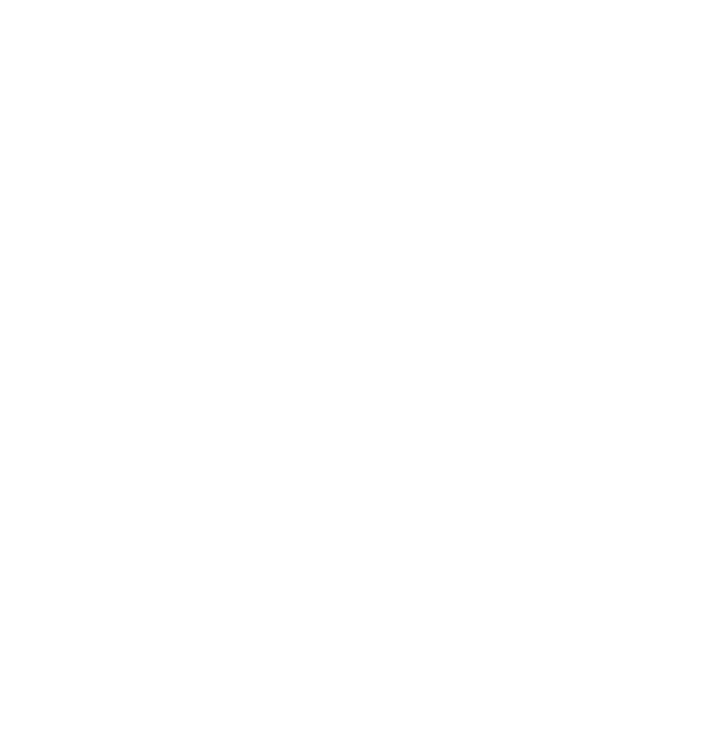
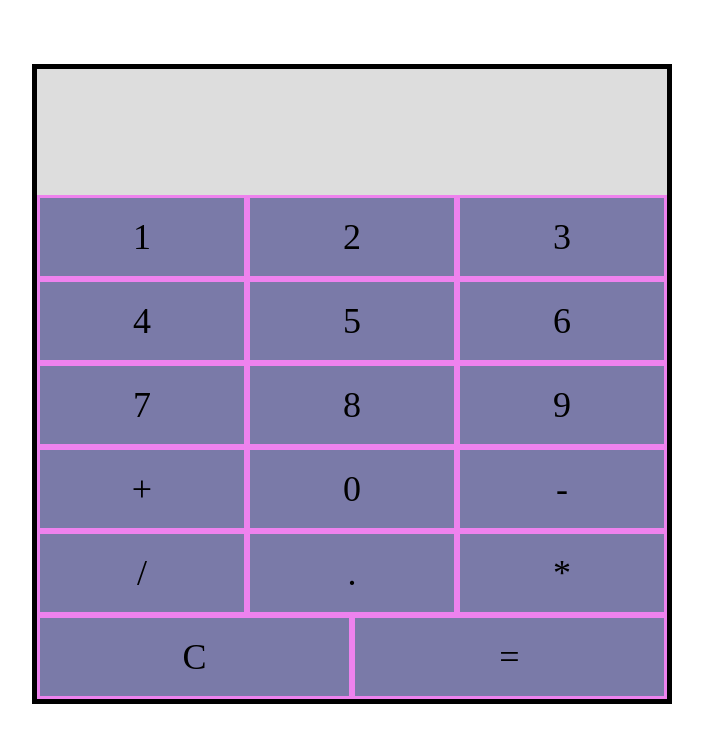
Before and after one commit to ReVaNNNNN/Frontend-II, a plain HTML site: page Day9/index.html in a window 1280 px wide. Shown: the whole page, without its empty margins (288-991 px from the left). Drawn offline with Linux system fonts and the light colour scheme.

Commit message:
Calculator Flex

```diff
--- a/Day9/index.html
+++ b/Day9/index.html
@@ -3,10 +3,29 @@
 <head>
     <meta charset="UTF-8">
     <meta name="viewport" content="width=device-width, initial-scale=1.0">
-    <title>Flex</title>
+    <title>Flex - Kalkulator</title>
     <link rel="stylesheet" href="style.css">
 </head>
 <body>
-
+    <div class="result"></div>
+    <div class="panel">
+        <div>1</div>
+        <div>2</div>
+        <div>3</div>
+        <div>4</div>
+        <div>5</div>
+        <div>6</div>
+        <div>7</div>
+        <div>8</div>
+        <div>9</div>
+        <div>+</div>
+        <div>0</div>
+        <div>-</div>
+        <div>/</div>
+        <div>.</div>
+        <div>*</div>
+        <div>C</div>
+        <div>=</div>
+    </div>
 </body>
 </html>
--- a/Day9/style.css
+++ b/Day9/style.css
@@ -0,0 +1,36 @@
+* {
+    margin: 0;
+    padding: 0;
+    box-sizing: border-box;
+}
+
+body {
+    display: flex;
+    flex-direction: column;
+    height: 80vh;
+    width: 50%;
+    margin: 5% auto;
+    border: 5px solid black;
+}
+
+.result {
+    flex-basis: 20%;
+    background-color: #ddd;
+}
+
+.panel {
+    flex-grow: 1;
+    display: flex;
+    flex-wrap: wrap;
+}
+
+.panel div {
+    flex-basis: 30%;
+    flex-grow: 1;
+    background-color: rgb(122, 122, 168);
+    border: 3px solid violet;
+    font-size: 36px;
+    display: flex;
+    justify-content: center;
+    align-items: center;
+}
```
